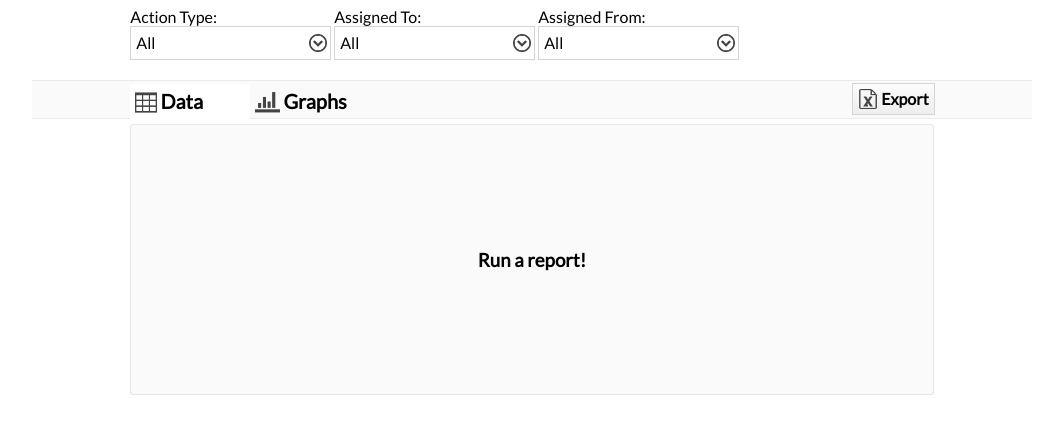
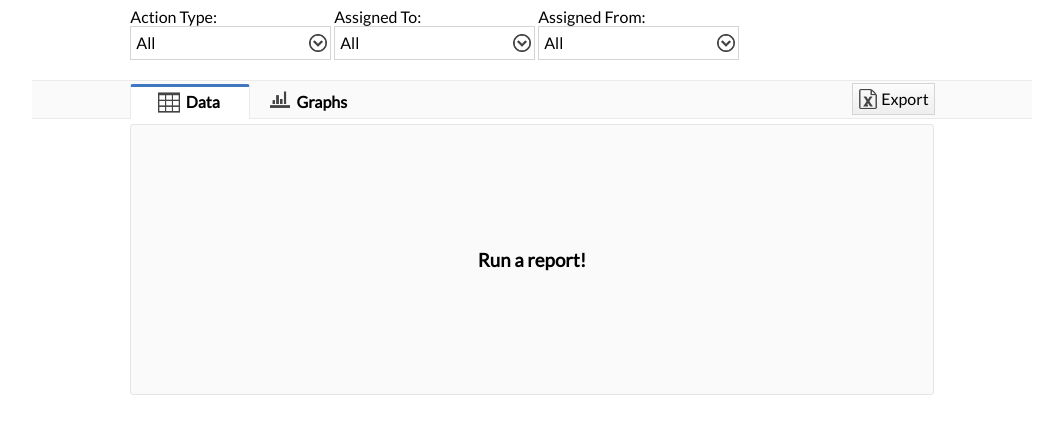
Before and after one commit to finalsite/paratureanalytics, a website: page frontend_dev/source/index.html in a window 1280 px wide. Shown: the part 125-556 px from the top of the page, without its empty margins (108-1171 px from the left). Drawn offline with Linux system fonts and the light colour scheme; no server answers; a web font is replaced by a local one.

Commit message:
refactor: improve font styles for results section

```diff
--- a/frontend_dev/source/css/main.css
+++ b/frontend_dev/source/css/main.css
@@ -178,6 +178,7 @@ td {
 .export__name {
   display: inline-block;
   font-size: 16px;
+  font-weight: normal;
   margin: 0;
 }
 
@@ -208,8 +209,10 @@ td {
   border-top-right-radius: 3px;
   cursor: pointer;
   display: inline-block;
+  height: 35px;
   padding: 5px;
   position: absolute;;
+  text-align: center;
   top: -40px;
   width: 120px;
 }
@@ -219,14 +222,14 @@ td {
 }
 
 .tab__icon {
-  height: 25px;
-  width: 25px;
+  height: 20px;
+  width: 20px;
 }
 
 .tab__name {
   display: inline-block;
-  font-size: 20px;
-  margin: 0;
+  font-size: 16px;
+  margin: 3px 3px 0;
 }
 
 .tab__content {
@@ -254,6 +257,10 @@ td {
 
 .tab__panel--active .tab__link {
   background: #fff;
+  border-top: 3px solid #4078c0;
+  border-left: 1px solid #eaeaea;
+  border-right: 1px solid #eaeaea;
+  padding-top: 2px;
 }
 
 .tab__panel--active .tab__content {
--- a/frontend_dev/source/index.html
+++ b/frontend_dev/source/index.html
@@ -134,7 +134,7 @@
       <div class="grid__col-10 results__nav">
         <div class="results__export button">
           <img class="export__icon" src="images/file-excel.png">
-          <h4 class="export__name">Export</h4>
+          <h5 class="export__name">Export</h5>
         </div>
       </div>
 
@@ -149,7 +149,7 @@
           <div class="tab__panel tab__panel--active">
             <div class="tab__link">
               <img class="tab__icon tab__icon--table" src="images/table2.png">
-              <h4 class="tab__name">Data</h4>
+              <h5 class="tab__name">Data</h5>
             </div>
 
             <div class="tab__content">
@@ -168,7 +168,7 @@
           <div class="tab__panel">
             <div class="tab__link">
               <img class="tab__icon tab__icon--stats-bar" src="images/stats-bars.png">
-              <h4 class="tab__name">Graphs</h4>
+              <h5 class="tab__name">Graphs</h5>
             </div>
 
             <div class="tab__content">
```
Also changed, not shown: frontend_dev/build/css/main.css, frontend_dev/build/index.html.
